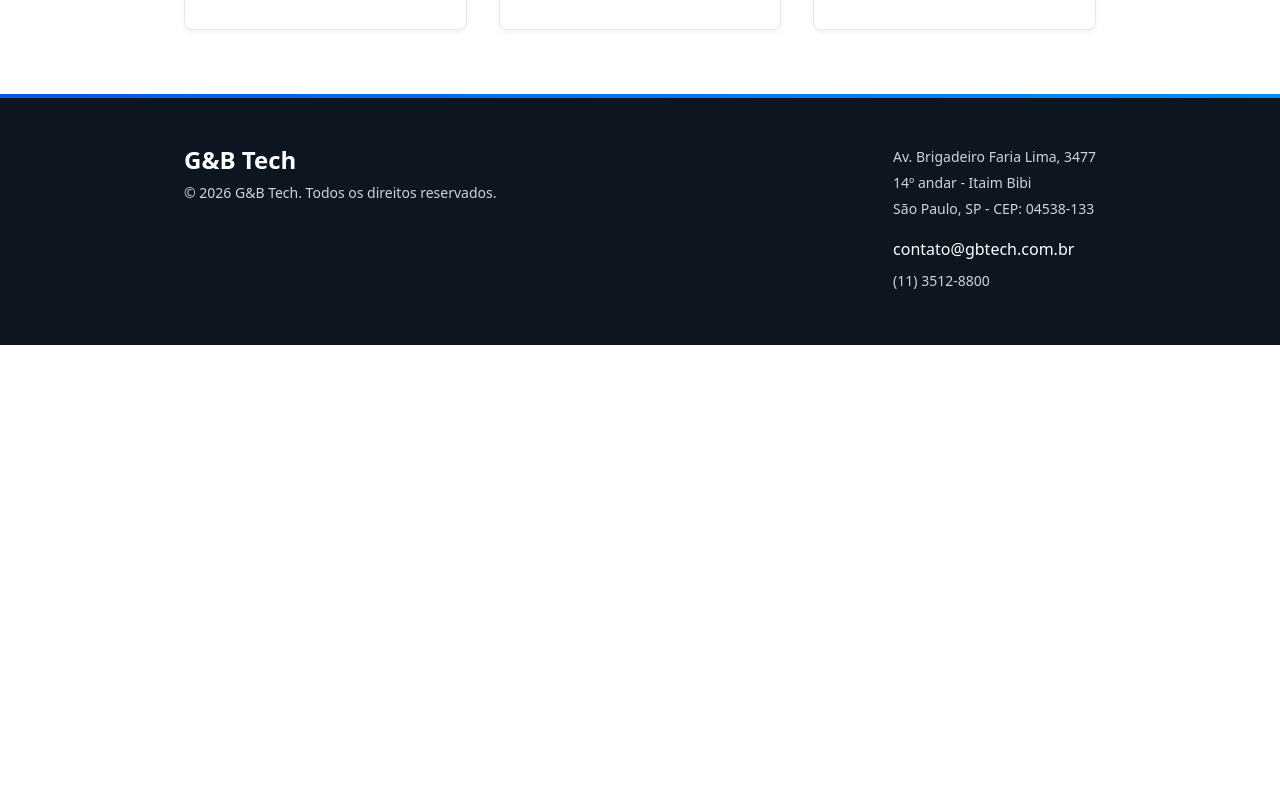
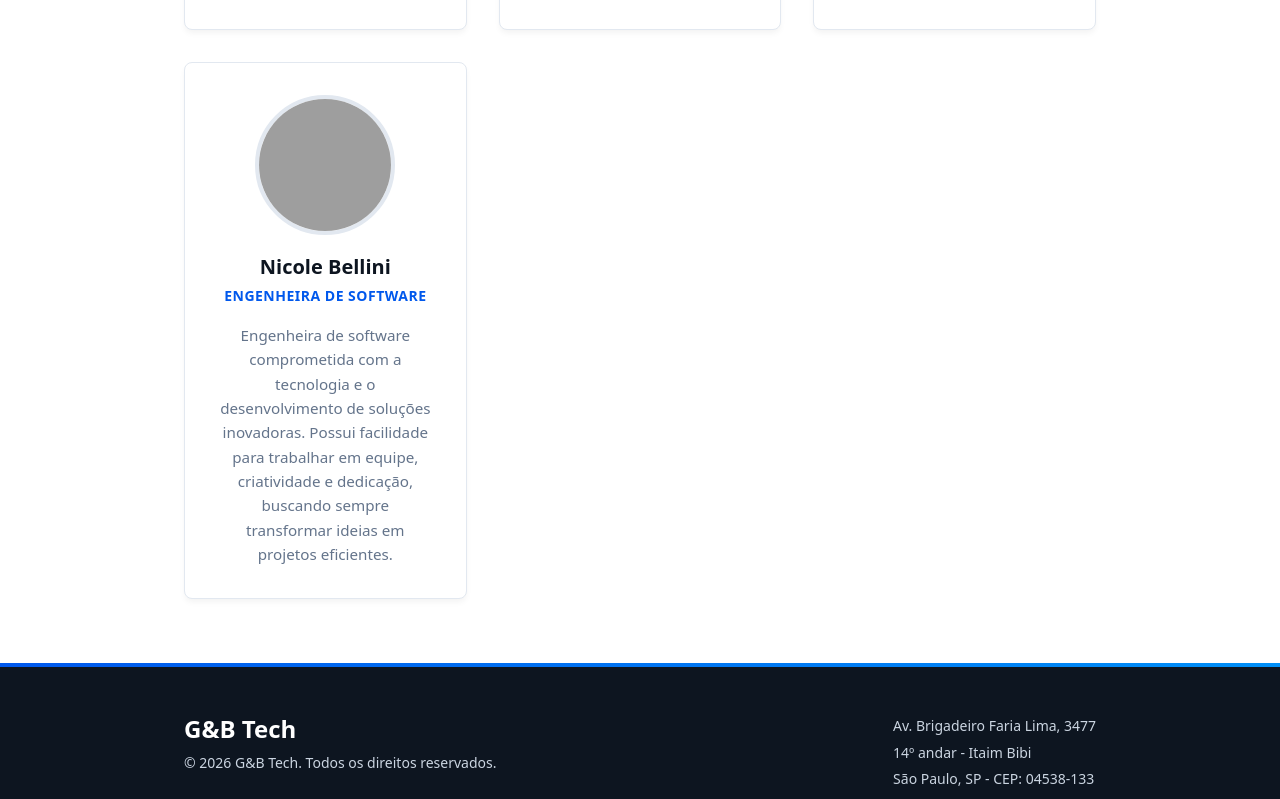
Before and after one commit to Lgtavo/gb-tech-site, an Astro site: page /equipe in a window 1280 px wide. Shown: the part 799-1598 px from the top of the page. Before the commit the page ends 1144 px from the top, so only its background shows below. Built offline with nearby package versions, Linux system fonts and the light colour scheme; Astro itself is replaced by a stand-in of ours; grey boxes are pictures that could not be loaded.

Commit message:
feat: adiciona novo membro

```diff
--- a/src/data/empresa.js
+++ b/src/data/empresa.js
@@ -55,6 +55,13 @@ export const empresa = {
       foto: "/images/oliverjames.jpg",
       alt: "Foto de Oliver James",
       descricao: "Responsável por desenvolver interfaces visuais e garantir uma navegação intuitiva e agradável nos sistemas da empresa."
+    },
+    {
+      nome: "Nicole Bellini",
+      cargo: "Engenheira de Software",
+      foto: "/images/nicolebellini.jpg",
+      alt: "Foto de Oliver James",
+      descricao: "Engenheira de software comprometida com a tecnologia e o desenvolvimento de soluções inovadoras. Possui facilidade para trabalhar em equipe, criatividade e dedicação, buscando sempre transformar ideias em projetos eficientes."
     }
   ]
 };
--- a/src/layouts/LayoutBase.astro
+++ b/src/layouts/LayoutBase.astro
@@ -10,7 +10,7 @@ const { titulo, descricao } = Astro.props;
 <html lang="pt-BR">
 	<head>
 		<meta charset="utf-8" />
-		<link rel="icon" type="image/svg+xml" href="/favicon.svg" />
+		<link rel="icon" type="image/svg+xml" href="/favicon.png" />
 		<meta name="viewport" content="width=device-width, initial-scale=1.0" />
 		<meta name="description" content={descricao} />
 		<title>{titulo} | {empresa.nome}</title>
```
Also changed, not shown: public/favicon.png (added), public/favicon.svg (deleted), 1 other file.
